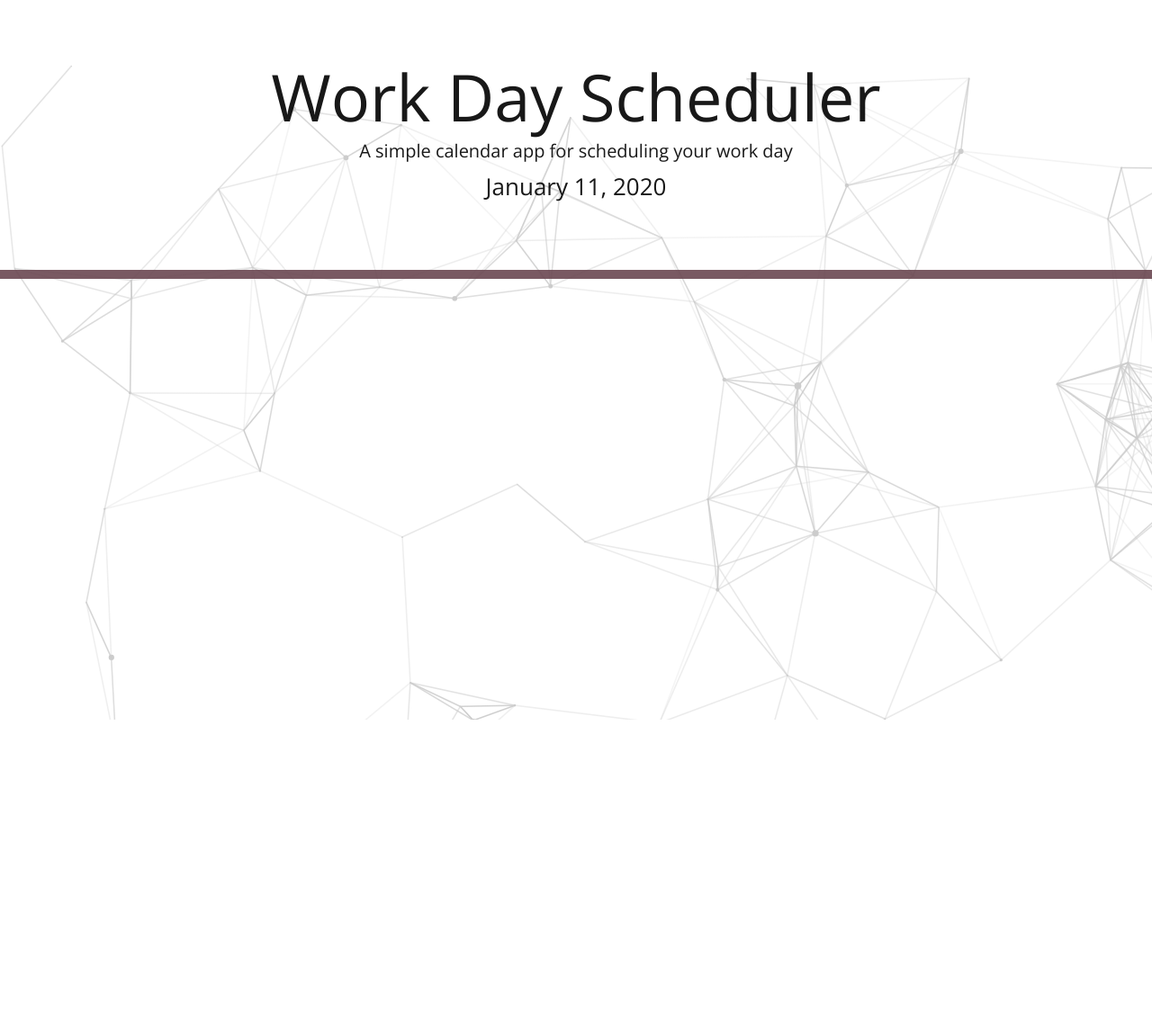
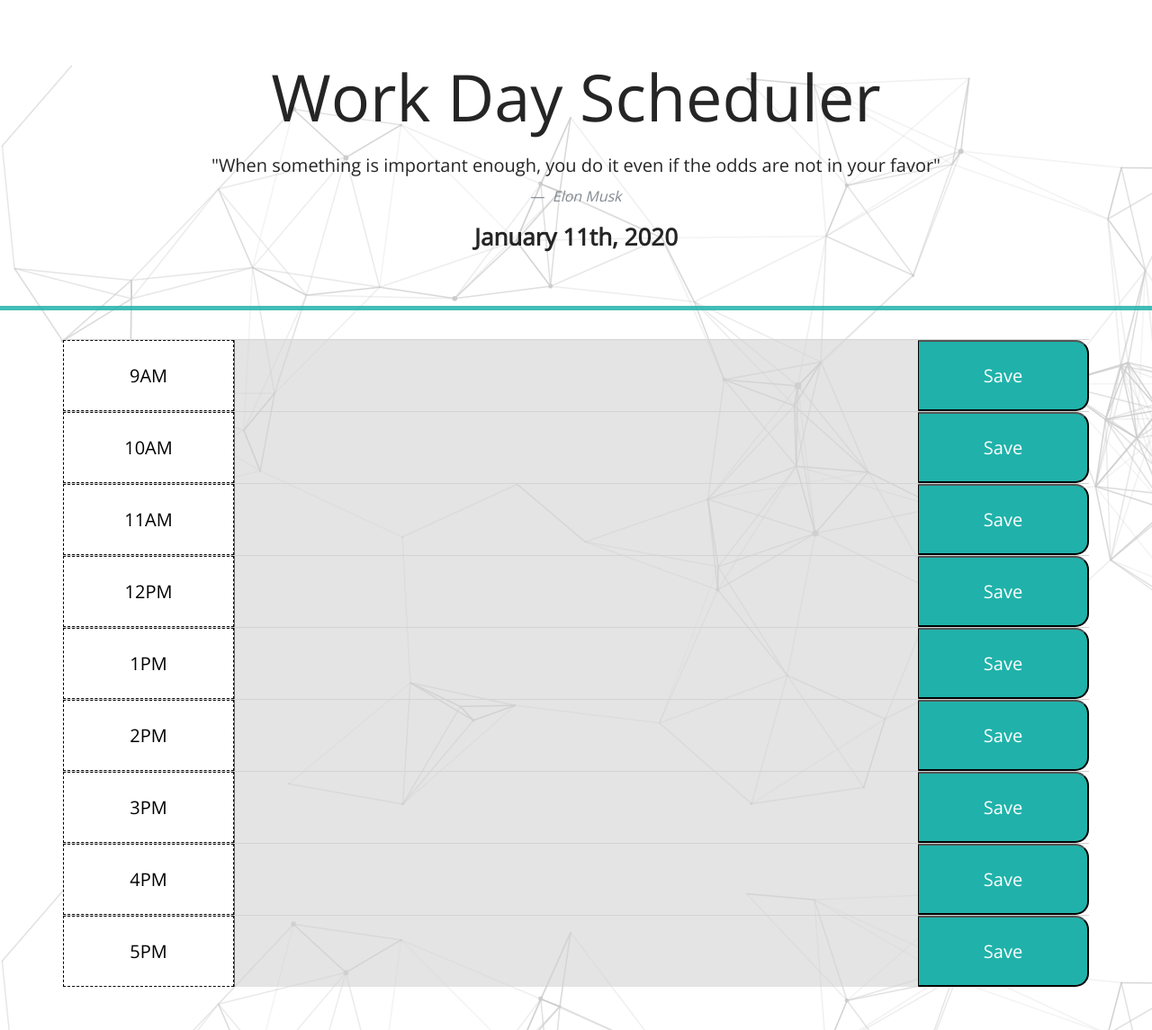
Before and after one commit to DariaNau/day-planner, a plain HTML site: page index.html in a window 1280 px wide. Shown: the whole page at 90% size. Before the commit the page ends 800 px from the top, so only its background shows below. Drawn offline with nearby package versions, Linux system fonts and the light colour scheme.

Commit message:
html finished. local storage tested

```diff
--- a/assets/script.js
+++ b/assets/script.js
@@ -1,4 +1,132 @@
-var currentDate = moment.utc().format('MMMM D, YYYY');
-console.log(currentDate);
+var currentDate = moment().format('MMMM Do, YYYY');
+var now = moment();
+var schedule = {};
 
 $("#currentDay").text(currentDate);
+
+$('.saveBtn').on('click', function () {
+    var text = $(this).siblings(".description").val()
+    var time = $(this).parent().attr("data-time")
+    console.log(time + ": " + text)
+
+    schedule[time] = text;
+    console.log(schedule);
+
+    var schedString = JSON.stringify(schedule);
+    localStorage.setItem('schedule', schedString)
+})
+
+
+var storageSchedule = localStorage.getItem('schedule');
+if (storageSchedule) {
+    schedule = JSON.parse(storageSchedule);
+} else {
+    console.log("Nothing in local storage")
+}
+console.log(schedule)
+
+for (var key in schedule) {
+    console.log(key, schedule[key])
+    var timeClass = '';
+
+    if (moment(key, 'H').isBefore(now, 'hour')) {
+        timeClass = "past"
+    }
+    else if (moment(key, 'H').isAfter(now, 'hour')) {
+        timeClass = "future"
+    }
+
+    $("[data-time=" + key + "]")
+        .find('.description')
+        .val(schedule[key])
+        .addClass(timeClass)
+}
+
+
+
+
+
+
+
+
+// $(".saveBtn").on('click', function () {
+
+
+//     if (storedTodos !== null) {
+//         todos = storedTodos;
+//       }
+
+
+//     $("textarea").each(function () {
+//         var taskId = $(this).attr('id');
+//         var value = $(this).val();
+//         localStorage.setItem(taskId, value);
+//         var getValue = localStorage.getItem(taskId);
+//         $(this).val(getValue);
+
+//     });
+// });
+
+// $buttons.click (function() {
+//     var inputID = $(".userInput").attr("id");
+//     var inputVal = $(".userInput").val();
+//     inputArr[inputID] = inputVal;
+//     var inputString = (JSON.stringify(inputArr[inputID]));
+//     localStorage.setItem([inputID],inputString);
+//     console.log(inputString);
+// });
+
+// function returnInput(){
+//     var getInput = localStorage.getItem(inputID);
+//     var gotInput = JSON.parse(getInput);
+//     console.log(gotInput);
+// }
+
+// returnInput();
+
+
+// var table = document.getElementsByTagName('table')[0],
+//     rows = table.getElementsByTagName('tr'),
+//     text = 'textContent' in document ? 'textContent' : 'innerText';
+
+// for (var i = 0, len = rows.length; i < len; i++){
+//     rows[i].children[0][text] = i + ': ' + rows[i].children[0][text];
+// }
+
+// var newRow = $("<tr>").addClass("row");
+// var hourCol = $("<td>").addClass("hour");
+// var taskCol = $("<td><input></input></td>").addClass("description");
+// var saveCol = $("<td>").addClass("saveBtn");
+
+// newRow.append(hourCol, taskCol, saveCol);
+// $(".container .hour").append(newRow);
+
+
+// onclick save button logging input to localStorage (even after reload)
+
+// color - moment === 9am or 10 am
+
+
+
+
+// var hours = [];
+// hours.push(moment({hour, minute: 0}).format('h:mm A'));
+// console.log(hours);
+
+// currenDate = currentDate.add(60, 'minutes');
+
+
+
+
+
+// someFunction = () => {
+//     var items = []
+//     var currentDate = moment('12');
+//     new Array(48).fill().map((acc, index) => {
+//       items.push(currentDate.format('h:mm A'))
+//       currenDate = currentDate.add(30, 'minutes');
+//     })
+//     return items
+//   }
+
+//   console.log(someFunction())
--- a/assets/style.css
+++ b/assets/style.css
@@ -5,7 +5,7 @@ body {
   background-image: url(/assets/download.png);
 }
 
-  textarea{
+textarea {
   background: transparent;
   border: none;
   resize: none;
@@ -19,17 +19,17 @@ body {
   background-color: transparent;
   color: black;
   border-radius: 0;
-    border-bottom: 10px solid rgb(107, 72, 82);
-    opacity: 90%;
+  border-bottom: 5px solid lightseagreen;
+  opacity: 85%;
 }
 
-    /* whatever this is........................................................ ????????????????*/
-
-  .description{
+.description {
   white-space: pre-wrap;
+  background-color: lightgrey;
+  opacity: 60%;
 }
 
-  .time-block{
+.time-block {
   text-align: center;
   border-radius: 15px;
 }
@@ -37,13 +37,15 @@ body {
 .row {
   white-space: pre-wrap;
   height: 80px;
-    border-top: 1px solid white;;
+  border-top: 1px solid lightgray;
 }
 
 .hour {
   background-color: #ffffff;
   color: #000000;
-    border-top: 1px dashed #000000;
+  border: 1px dashed #000000;
+  text-align: center;
+  padding-top: 2.5%;
 }
 
 .past {
@@ -65,7 +67,7 @@ body {
   border-left: 1px solid black;
   border-top-right-radius: 15px;
   border-bottom-right-radius: 15px;
-    background-color: #06AED5;
+  background-color:  lightseagreen;
   color: white;
 }
 
@@ -76,4 +78,6 @@ body {
 
 #currentDay {
   font-size: 26px;
+  font-weight: bolder;
+  margin: 0;
 }
--- a/index.html
+++ b/index.html
@@ -25,11 +25,68 @@
   <body>
     <header class="jumbotron">
       <h1 class="display-3">Work Day Scheduler</h1>
-      <p class="lead">A simple calendar app for scheduling your work day</p>
+      <blockquote class="blockquote m-4">
+        <p>"When something is important enough, you do it even if the odds are not in your favor"</p>
+        <footer class="blockquote-footer"> <cite title="Source Title">Elon Musk</cite></footer>
+      </blockquote>
       <p id="currentDay" class="lead"></p>
     </header>
-    <div class="container">
-      <!-- Timeblocks go here -->
+    <div class="container mb-5">
+
+      <div class="row" data-time="9">
+        <div class="col-2 hour" id="time-block">9AM</div>
+        <textarea class="description col-8" id="input1"></textarea>
+        <button class="saveBtn col-2">Save</button>
+      </div>
+
+      <div class="row" data-time="10">
+        <div class="col-2 hour" id="time-block">10AM</div>
+        <textarea class="description col-8" id="input1"></textarea>
+        <button class="saveBtn col-2">Save</button>
+      </div>
+
+      <div class="row" data-time="11">
+        <div class="col-2 hour" id="time-block">11AM</div>
+        <textarea class="description col-8" id="input1"></textarea>
+        <button class="saveBtn col-2">Save</button>
+      </div>
+
+      <div class="row" data-time="12">
+        <div class="col-2 hour" id="time-block">12PM</div>
+        <textarea class="description col-8" id="input1"></textarea>
+        <button class="saveBtn col-2">Save</button>
+      </div>
+
+      <div class="row" data-time="13">
+        <div class="col-2 hour" id="time-block">1PM</div>
+        <textarea class="description col-8" id="input1"></textarea>
+        <button class="saveBtn col-2">Save</button>
+      </div>
+
+      <div class="row" data-time="14">
+        <div class="col-2 hour" id="time-block">2PM</div>
+        <textarea class="description col-8" id="input1"></textarea>
+        <button class="saveBtn col-2">Save</button>
+      </div>
+
+      <div class="row" data-time="15">
+        <div class="col-2 hour" id="time-block">3PM</div>
+        <textarea class="description col-8" id="input1"></textarea>
+        <button class="saveBtn col-2">Save</button>
+      </div>
+
+      <div class="row" data-time="16">
+        <div class="col-2 hour" id="time-block">4PM</div>
+        <textarea class="description col-8" id="input1"></textarea>
+        <button class="saveBtn col-2">Save</button>
+      </div>
+
+      <div class="row" data-time="17">
+        <div class="col-2 hour" id="time-block">5PM</div>
+        <textarea class="description col-8" id="input1"></textarea>
+        <button class="saveBtn col-2">Save</button>
+      </div>
+
     </div>
     <script defer src="assets/script.js"></script>
     <script src="https://code.jquery.com/jquery-3.4.1.min.js"></script>
```
Lines whose indentation alone changed are shown as unchanged.
